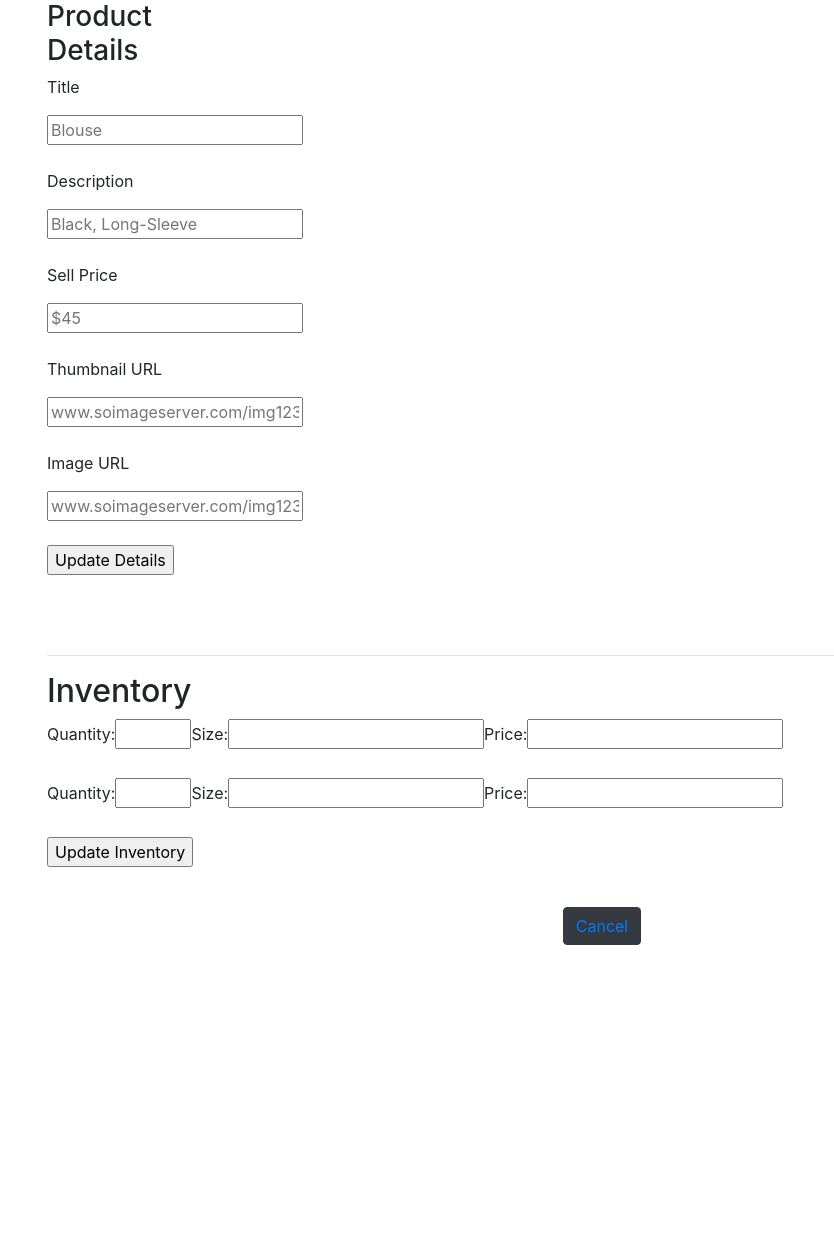
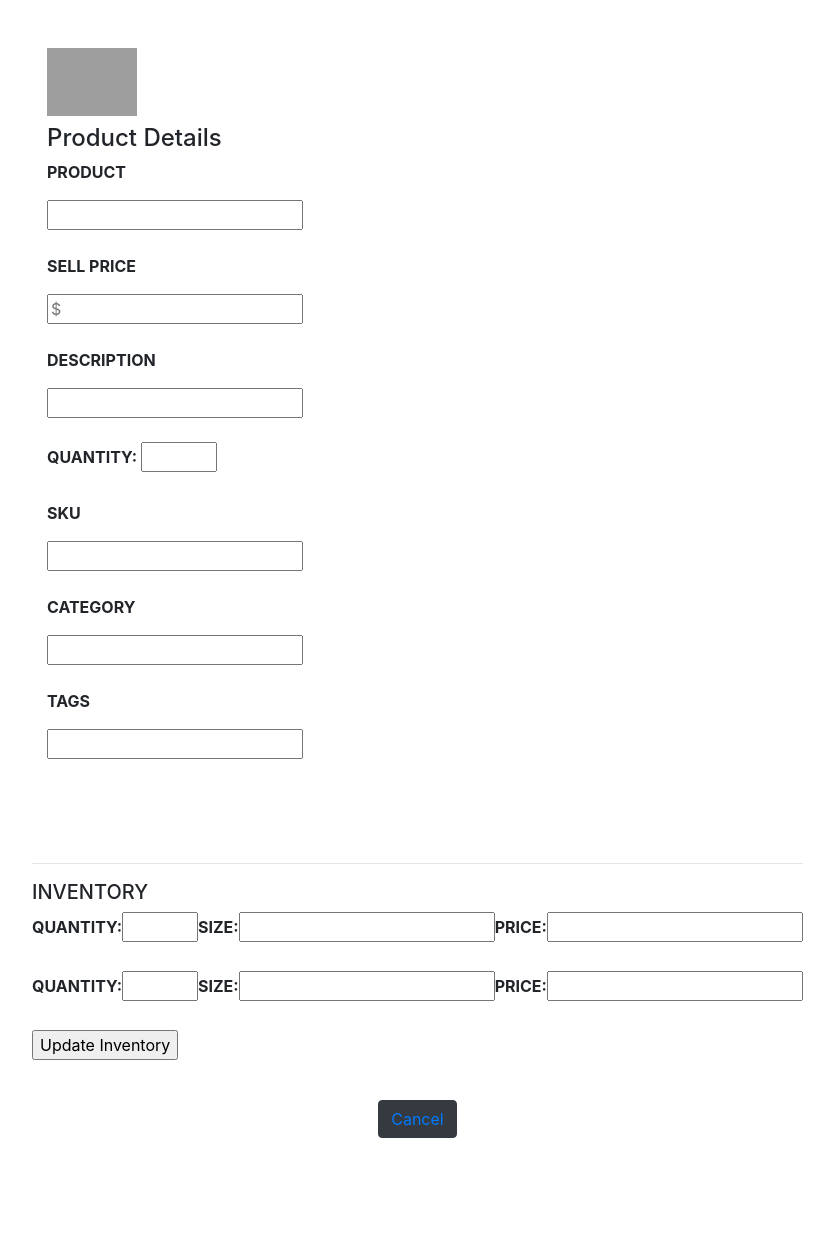
Before and after one commit to lindsshldz/suburbanoutfitters, a PHP site: page /aproddetails.php in a window 1280 px wide. Shown: the part 72-1322 px from the top of the page, without its empty margins (38-872 px from the left). Before the commit the page ends 1017 px from the top, so only its background shows below. Run offline with PHP 8.4, Linux system fonts and the light colour scheme; some libraries are stand-ins or nearby versions; some web fonts are replaced; grey boxes are pictures that could not be loaded.

Commit message:
Update aproddetails.php

```diff
--- a/html/aproddetails.php
+++ b/html/aproddetails.php
@@ -49,33 +49,60 @@
         </div>
     </header>
 </div>
+<section class="py-5">
+    <div class="container">
+        <div class="row mb-5">
+            <div class="col-lg-6">
+                <!-- PRODUCT SLIDER-->
+                <div class="row m-sm-0">
+                    <div class="col-sm-2 p-sm-0 order-2 order-sm-1 mt-2 mt-sm-0">
+                        <div class="owl-thumbs d-flex flex-row flex-sm-column" data-slider-id="1">
+                            <div class="owl-thumb-item flex-fill mb-2 mr-2 mr-sm-0"><img class="w-100" src="/suburbanoutfitters/img/redshirtdetail1.png" alt="..."></div>
+							  </div>
+                    </div>
+                    <div class="col-sm-10 order-1 order-sm-2">
+                        <div class="owl-carousel product-slider" data-slider-id="1"><a class="d-block" href="/suburbanoutfitters/img/redshirtdetail1.png" data-lightbox="product" title="Product item 1"><img class="img-fluid" src="/suburbanoutfitters/img/redshirtdetail1.png" alt="..."></a><a class="d-block" href="/suburbanoutfitters/img/redshirtdetail1.png" data-lightbox="product" title="Product item 2"><img class="img-fluid" src="/suburbanoutfitters/img/redshirtdetail1.png" alt="..."></a><a class="d-block" href="/suburbanoutfitters/img/redshirtdetail1.png" data-lightbox="product" title="Product item 3"><img class="img-fluid" src="/suburbanoutfitters/img/redshirtdetail1.png" alt="..."></a><a class="d-block" href="/suburbanoutfitters/img/redshirtdetail1.png" data-lightbox="product" title="Product item 4"><img class="img-fluid" src="/suburbanoutfitters/img/redshirtdetail1.png" alt="..."></a></div>
+                    </div>
+                </div>
+            </div>
 <div  class="container">
     <form method="post" action="aproducts.php">
 
-    <fieldset style="width:200px;">
+    <fieldset style="width:500px;">
 
-        <h3>Product Details</h3>
+        <h4>Product Details</h4>
 
-        <p>Title</p>
-        <input type="text" id="Title" placeholder="Blouse"/>
+        <strong class="text-uppercase"><p>Product</p>
+        <input type="text" id="Product Name" placeholder=""/>
+        <br><br>
+
+		  <p>Sell Price</p>
+        <input type="text" id="Price" placeholder="$"/>
         <br><br>
 
         <p>Description</p>
-        <input type="text" id="Description" placeholder="Black, Long-Sleeve"/>
+        <input type="text" id="Description" placeholder=""/>
         <br><br>
 
+		 <tr>
+            <label for="quantity">Quantity:</label><tr>
+            <tr><input type="number" id="quantity" name="quantity" min="1" max="5">
+        </tr>
+		<br><br>
 
-        <p>Sell Price</p>
-        <input type="text" id="Price" placeholder="$45"/>
+		<p>SKU</p>
+        <input type="text" id="SKU" placeholder=""/>
         <br><br>
 
-        <p>Thumbnail URL</p>
-        <input type="text" id="URL" placeholder="www.soimageserver.com/img1234"/>
+		  <p>Category</p>
+        <input type="text" id="Category" placeholder=""/>
         <br><br>
-        <p>Image URL</p>
-        <input type="text" id="URL" placeholder="www.soimageserver.com/img1234"/>
+
+        <p>Tags</p>
+        <input type="text" id="Tags" placeholder=""/>
         <br><br>
-        <input type="Submit" value="Update Details" />
+		</div>
+
 
         <head>
     </fieldset>
@@ -84,7 +111,7 @@
 <br><br>
 <div>
     <hr>
-    <h2>Inventory</h2>
+    <h5>Inventory</h5>
     <form method="post" action="">
     <table style="width:100%">
         <tr>
@@ -102,7 +129,6 @@
     <br><br>
         <tr>
             <label for="quantity">Quantity:</label><tr>
-
         <tr><input type="number" id="quantity" name="quantity" min="1" max="5">
         </tr>
         <tr>
```
